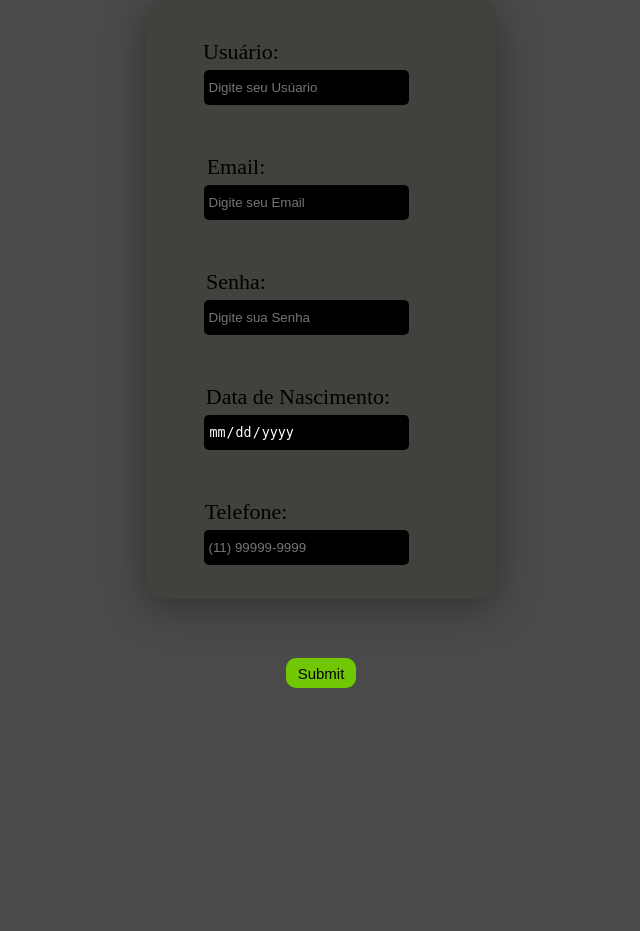
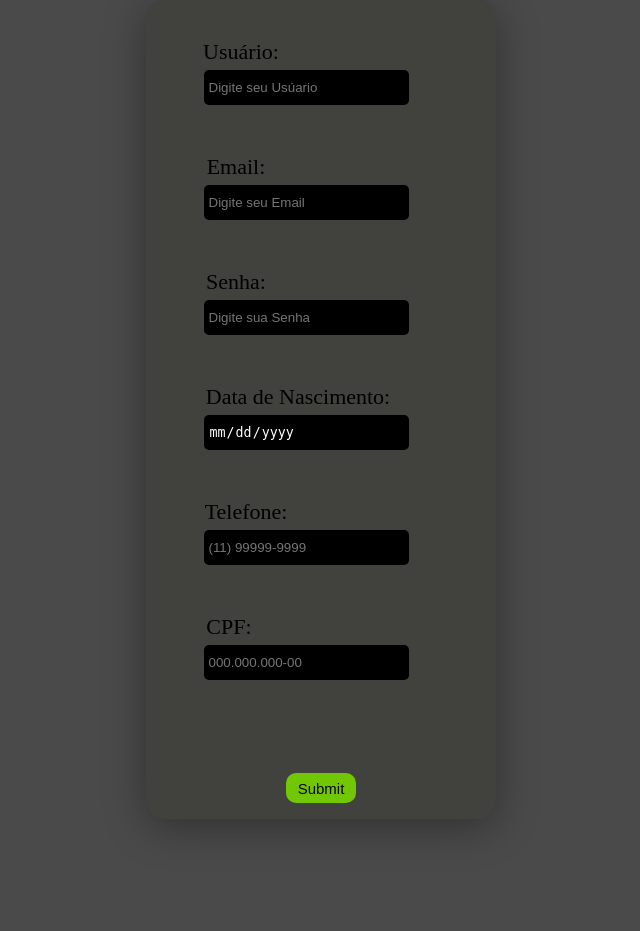
Before and after one commit to HofficeF/Sistema-academia, a PHP site: page /cadastro.php in a window 1280 px wide. Shown: the part 185-1116 px from the top of the page, without its empty margins (319-959 px from the left). Before the commit the page ends 873 px from the top, so only its background shows below. Run offline with PHP 8.4, Linux system fonts and the light colour scheme.

Commit message:
Add files via upload

```diff
--- a/Site/Academia/cadastro.php
+++ b/Site/Academia/cadastro.php
@@ -44,7 +44,14 @@
 		<br>
 		<label class="txt5">Telefone:</label>
 		<br>
-		<input type="tel" name="telefone" placeholder="(11) 99999-9999" class="i">
+		<input type="tel" name="telefone" placeholder="(11) 99999-9999" maxlength="15" class="i">
+        <br>
+		<br>
+		<br>
+		<br>
+		<label class="txt6">CPF:</label>
+		<br>
+		<input type="text" name="cpf" placeholder="000.000.000-00" maxlength="14" class="i">
         <br>
         <br>
 		<input type="submit" class="b"></input>
@@ -55,5 +62,8 @@
     <br>
     <br>
     <br>
+    <br>
+    <br>
+    <br>
 </center>
 </body>
--- a/Site/Academia/css/cadastro.css
+++ b/Site/Academia/css/cadastro.css
@@ -8,7 +8,7 @@
     position: relative;
     background-color: #41423e;
     top: 50px;
-    height: 600px;
+    height: 820px;
     width: 350px;
     border-radius: 20px;
     box-shadow: 0 8px 40px rgba(0, 0, 0, 0.35);
@@ -49,6 +49,13 @@
     top: 40px;
 }
 
+.txt6{
+    position: relative;
+    font-size: 22px;
+    right: 92px;
+    top: 40px;
+}
+
 
 .i{
     position: relative;
```
